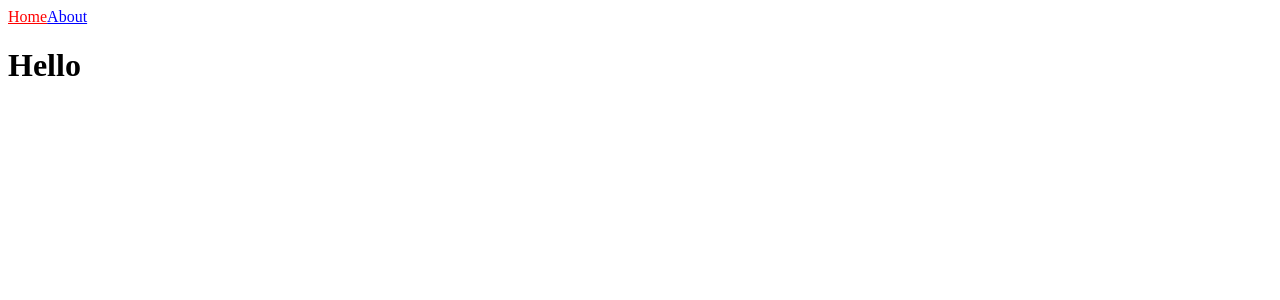
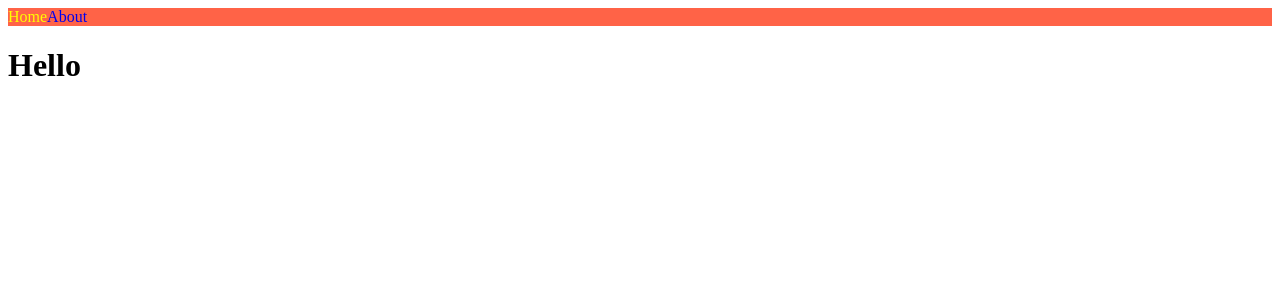
Before and after one commit to sugyinbrs/nextjs-practice, a Next.js app: page / in a window 1280 px wide. Shown: the top 300 px of the page. Built offline with nearby package versions, Linux system fonts and the light colour scheme.

Commit message:
style jsx

```diff
--- a/components/NavBar.js
+++ b/components/NavBar.js
@@ -5,18 +5,26 @@
 
 export default function NavBar() {
   const router = useRouter();
-  console.log("router", router);
 
   return (
     <nav>
       <Link href="/">
-        <a style={{ color: router.pathname === "/" ? "red" : "blue" }}>Home</a>
+        <a className={router.pathname === "/" ? "active" : ""}>Home</a>
       </Link>
       <Link href="/about">
-        <a style={{ color: router.pathname === "/about" ? "red" : "blue" }}>
-          About
-        </a>
+        <a className={router.pathname === "/about" ? "active" : ""}>About</a>
       </Link>
+      <style jsx>{`
+        nav {
+          background-color: tomato;
+        }
+        a {
+          text-decoration: none;
+        }
+        .active {
+          color: yellow;
+        }
+      `}</style>
     </nav>
   );
 }
```
